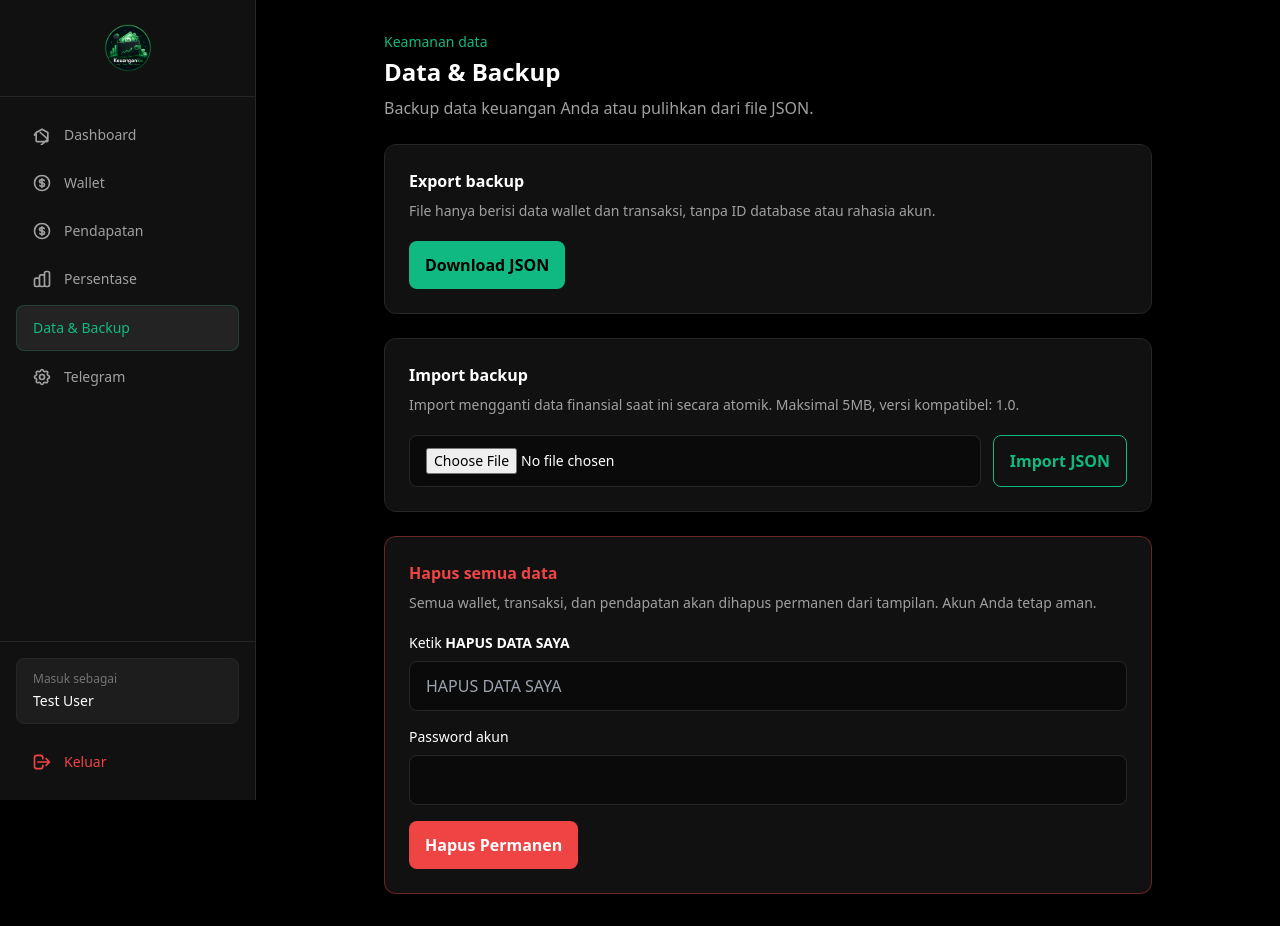
After one commit to nabsx/KeuanganKu, a Laravel app: page /data-backup in a window 1280 px wide. The commit adds this page. Run offline with Laravel 12, Linux system fonts and the light colour scheme; a user stored in the database is signed in; data comes from the database, SQL or seed files in the repository; some libraries are stand-ins or nearby versions.

Commit message:
feat: add DataBackupController and related functionality for backup and restore
Added new controller for data backup and restore operations, including export, import, and delete all data features.

Co-authored-by: Nabhaan Auryshafa Adhigana <145819532+nabsx@users.noreply.github.com>

```diff
--- /dev/null
+++ b/app/Http/Controllers/DataBackupController.php
@@ -0,0 +1,83 @@
+<?php
+
+namespace App\Http\Controllers;
+
+use App\Models\Wallet;
+use App\Models\WalletTransaction;
+use Illuminate\Http\RedirectResponse;
+use Illuminate\Http\Request;
+use Illuminate\Support\Facades\Auth;
+use Illuminate\Support\Facades\DB;
+use Illuminate\Support\Facades\Hash;
+use Illuminate\View\View;
+use Symfony\Component\HttpFoundation\StreamedResponse;
+
+class DataBackupController extends Controller
+{
+    private const VERSION = '1.0';
+
+    public function index(): View
+    {
+        return view('data-backup.index', ['hasPassword' => filled(Auth::user()->getAuthPassword())]);
+    }
+
+    public function export(): StreamedResponse
+    {
+        $user = Auth::user();
+        $wallets = $user->wallets()->with('transactions')->get()->map(fn (Wallet $wallet) => [
+            'wallet_name' => $wallet->name,
+            'description' => $wallet->description,
+            'color' => $wallet->color,
+            'percentage' => $wallet->allocation?->percentage,
+            'balance' => (float) $wallet->balance,
+            'transactions' => $wallet->transactions->map(fn (WalletTransaction $tx) => [
+                'amount' => (float) $tx->amount,
+                'balance_after' => (float) $tx->balance_after,
+                'type' => $tx->type,
+                'source' => $tx->source,
+                'description' => $tx->description,
+                'transaction_date' => optional($tx->transaction_date)->toDateString(),
+                'month' => $tx->month,
+                'year' => $tx->year,
+            ])->values(),
+        ])->values();
+
+        $payload = ['app' => 'Keuanganku', 'version' => self::VERSION, 'exported_at' => now()->toIso8601String(), 'user_id' => 'internal', 'wallets' => $wallets];
+        return response()->streamDownload(fn () => print(json_encode($payload, JSON_PRETTY_PRINT | JSON_UNESCAPED_UNICODE)), 'keuanganku-backup-'.now()->format('Y-m-d').'.json', ['Content-Type' => 'application/json']);
+    }
+
+    public function import(Request $request): RedirectResponse
+    {
+        $request->validate(['backup' => ['required', 'file', 'max:5120', 'mimetypes:application/json,text/plain']]);
+        $raw = file_get_contents($request->file('backup')->getRealPath());
+        $payload = json_decode($raw, true);
+        if (! is_array($payload) || ($payload['app'] ?? null) !== 'Keuanganku' || ($payload['version'] ?? null) !== self::VERSION || ! is_array($payload['wallets'] ?? null)) {
+            return back()->with('error', 'Backup tidak kompatibel.');
+        }
+        foreach ($payload['wallets'] as $wallet) {
+            if (! is_array($wallet) || ! is_string($wallet['wallet_name'] ?? null) || ! is_numeric($wallet['balance'] ?? null) || ! is_array($wallet['transactions'] ?? null)) return back()->with('error', 'Format backup tidak valid.');
+            foreach ($wallet['transactions'] as $tx) if (! is_array($tx) || ! in_array($tx['type'] ?? null, ['in', 'out'], true) || ! is_numeric($tx['amount'] ?? null)) return back()->with('error', 'Format transaksi backup tidak valid.');
+        }
+        try {
+            DB::transaction(function () use ($payload) {
+                $user = Auth::user();
+                $user->wallets()->withTrashed()->get()->each(fn (Wallet $wallet) => $wallet->transactions()->withTrashed()->forceDelete());
+                $user->wallets()->withTrashed()->forceDelete();
+                foreach ($payload['wallets'] as $data) {
+                    $wallet = $user->wallets()->create(['name' => $data['wallet_name'], 'description' => $data['description'] ?? null, 'color' => $data['color'] ?? null, 'balance' => $data['balance']]);
+                    foreach ($data['transactions'] as $tx) $wallet->transactions()->create(['user_id' => $user->id, 'type' => $tx['type'], 'amount' => $tx['amount'], 'balance_after' => $tx['balance_after'] ?? 0, 'source' => $tx['source'] ?? 'import', 'description' => $tx['description'] ?? null, 'transaction_date' => $tx['transaction_date'] ?? now()->toDateString(), 'month' => $tx['month'] ?? now()->month, 'year' => $tx['year'] ?? now()->year]);
+                }
+            });
+        } catch (\Throwable $e) { return back()->with('error', 'Import gagal dan seluruh perubahan dibatalkan.'); }
+        return back()->with('success', 'Backup berhasil diimpor.');
+    }
+
+    public function destroyAll(Request $request): RedirectResponse
+    {
+        $rules = ['confirmation' => ['required', 'in:HAPUS DATA SAYA']];
+        if (filled(Auth::user()->getAuthPassword())) $rules['password'] = ['required', 'current_password'];
+        $request->validate($rules);
+        DB::transaction(function () { $user = Auth::user(); $user->wallets()->get()->each(fn (Wallet $wallet) => $wallet->transactions()->delete()); $user->wallets()->delete(); $user->incomes()->delete(); });
+        return back()->with('success', 'Seluruh data finansial berhasil dihapus.');
+    }
+}
--- a/app/Models/Wallet.php
+++ b/app/Models/Wallet.php
@@ -5,13 +5,14 @@ namespace App\Models;
 use Illuminate\Database\Eloquent\Factories\HasFactory;
 use Illuminate\Database\Eloquent\Model;
 use Illuminate\Database\Eloquent\Relations\BelongsTo;
+use Illuminate\Database\Eloquent\SoftDeletes;
 use Illuminate\Database\Eloquent\Relations\HasMany;
 use Illuminate\Database\Eloquent\Relations\HasOne;
 use Illuminate\Support\Str;
 
 class Wallet extends Model
 {
-    use HasFactory;
+    use HasFactory, SoftDeletes;
 
     protected $fillable = [
         'user_id',
--- a/app/Models/WalletTransaction.php
+++ b/app/Models/WalletTransaction.php
@@ -5,9 +5,12 @@ namespace App\Models;
 use Illuminate\Database\Eloquent\Builder;
 use Illuminate\Database\Eloquent\Model;
 use Illuminate\Database\Eloquent\Relations\BelongsTo;
+use Illuminate\Database\Eloquent\SoftDeletes;
 
 class WalletTransaction extends Model
 {
+    use SoftDeletes;
+
     protected $fillable = [
         'wallet_id',
         'income_id',
--- /dev/null
+++ b/resources/views/data-backup/index.blade.php
@@ -0,0 +1,8 @@
+@extends('layouts.app')
+@section('title', 'Data & Backup')
+@section('content')
+<div class="max-w-3xl mx-auto space-y-6"><div><p class="text-accent text-sm">Keamanan data</p><h1 class="text-2xl font-bold mt-1">Data & Backup</h1><p class="text-text-secondary mt-2">Backup data keuangan Anda atau pulihkan dari file JSON.</p></div>
+<section class="bg-surface-secondary border border-border-light rounded-xl p-6"><h2 class="font-semibold">Export backup</h2><p class="text-text-secondary text-sm mt-2">File hanya berisi data wallet dan transaksi, tanpa ID database atau rahasia akun.</p><a href="{{ route('data-backup.export') }}" class="inline-block mt-5 px-4 py-3 rounded-lg bg-accent text-background font-semibold">Download JSON</a></section>
+<section class="bg-surface-secondary border border-border-light rounded-xl p-6"><h2 class="font-semibold">Import backup</h2><p class="text-text-secondary text-sm mt-2">Import mengganti data finansial saat ini secara atomik. Maksimal 5MB, versi kompatibel: 1.0.</p><form method="POST" action="{{ route('data-backup.import') }}" enctype="multipart/form-data" class="mt-5 flex flex-col sm:flex-row gap-3">@csrf<input name="backup" type="file" accept=".json,application/json" required class="flex-1 rounded-lg bg-surface border border-border-light px-4 py-3 text-sm"><button class="px-4 py-3 rounded-lg border border-accent text-accent font-semibold">Import JSON</button></form></section>
+<section class="bg-surface-secondary border border-error/40 rounded-xl p-6"><h2 class="font-semibold text-error">Hapus semua data</h2><p class="text-text-secondary text-sm mt-2">Semua wallet, transaksi, dan pendapatan akan dihapus permanen dari tampilan. Akun Anda tetap aman.</p><form method="POST" action="{{ route('data-backup.destroy-all') }}" class="mt-5 space-y-4" onsubmit="return confirm('Semua data finansial akan dihapus. Lanjutkan?')">@csrf @method('DELETE')<div><label class="block text-sm mb-2">Ketik <strong>HAPUS DATA SAYA</strong></label><input name="confirmation" required class="w-full rounded-lg bg-surface border border-border-light px-4 py-3" placeholder="HAPUS DATA SAYA"></div>@if($hasPassword)<div><label class="block text-sm mb-2">Password akun</label><input name="password" type="password" required class="w-full rounded-lg bg-surface border border-border-light px-4 py-3"></div>@endif<button class="px-4 py-3 rounded-lg bg-error text-white font-semibold">Hapus Permanen</button></form></section></div>
+@endsection
--- a/resources/views/layouts/app.blade.php
+++ b/resources/views/layouts/app.blade.php
@@ -74,6 +74,7 @@
             </svg>
             Persentase
         </a>
+        <a href="{{ route('data-backup.index') }}" class="flex items-center gap-3 px-4 py-3 rounded-lg text-sm font-medium transition {{ request()->routeIs('data-backup.*') ? 'bg-glass-light text-accent border border-accent border-opacity-20' : 'text-text-secondary hover:bg-glass hover:text-text-primary' }}">Data & Backup</a>
         <a href="{{ route('telegram.edit') }}" class="flex items-center gap-3 px-4 py-3 rounded-lg text-sm font-medium transition {{ request()->routeIs('telegram.*') ? 'bg-glass-light text-accent border border-accent border-opacity-20' : 'text-text-secondary hover:bg-glass hover:text-text-primary' }}">
             <svg class="w-5 h-5" fill="none" stroke="currentColor" viewBox="0 0 24 24">
                 <path stroke-linecap="round" stroke-linejoin="round" stroke-width="2" d="M10.325 4.317c.426-1.756 2.924-1.756 3.35 0a1.724 1.724 0 002.573 1.066c1.543-.94 3.31.826 2.37 2.37a1.724 1.724 0 001.065 2.572c1.756.426 1.756 2.924 0 3.35a1.724 1.724 0 00-1.066 2.573c.94 1.543-.826 3.31-2.37 2.37a1.724 1.724 0 00-2.572 1.065c-.426 1.756-2.924 1.756-3.35 0a1.724 1.724 0 00-2.573-1.066c-1.543.94-3.31-.826-2.37-2.37a1.724 1.724 0 00-1.065-2.572c-1.756-.426-1.756-2.924 0-3.35a1.724 1.724 0 001.066-2.573c-.94-1.543.826-3.31 2.37-2.37.996.608 2.296.07 2.572-1.065z"/>
@@ -121,6 +122,7 @@
             <a href="{{ route('wallets.index') }}" class="block px-4 py-3 rounded-lg text-sm font-medium transition {{ request()->routeIs('wallets.*') ? 'bg-glass-light text-accent' : 'text-text-secondary hover:bg-glass' }}">Wallet</a>
             <a href="{{ route('incomes.index') }}" class="block px-4 py-3 rounded-lg text-sm font-medium transition {{ request()->routeIs('incomes.*') ? 'bg-glass-light text-accent' : 'text-text-secondary hover:bg-glass' }}">Pendapatan</a>
             <a href="{{ route('allocations.edit') }}" class="block px-4 py-3 rounded-lg text-sm font-medium transition {{ request()->routeIs('allocations.*') ? 'bg-glass-light text-accent' : 'text-text-secondary hover:bg-glass' }}">Persentase</a>
+            <a href="{{ route('data-backup.index') }}" class="block px-4 py-3 rounded-lg text-sm font-medium transition {{ request()->routeIs('data-backup.*') ? 'bg-glass-light text-accent' : 'text-text-secondary hover:bg-glass' }}">Data & Backup</a>
             <a href="{{ route('telegram.edit') }}" class="block px-4 py-3 rounded-lg text-sm font-medium transition {{ request()->routeIs('telegram.*') ? 'bg-glass-light text-accent' : 'text-text-secondary hover:bg-glass' }}">Telegram</a>
             <div class="my-4 border-t border-border-light pt-4">
                 <p class="text-xs text-text-tertiary px-4 mb-2">Masuk sebagai</p>
--- a/resources/views/wallets/show.blade.php
+++ b/resources/views/wallets/show.blade.php
@@ -18,6 +18,7 @@
     <div class="w-full md:w-auto md:text-right bg-surface-secondary border border-border-light rounded-2xl p-6 shadow-glass">
         <p class="text-text-tertiary text-sm mb-1">Saldo Saat Ini</p>
         <p class="text-3xl font-bold text-accent mb-4">Rp {{ number_format($wallet->balance, 0, ',', '.') }}</p>
+        <a href="{{ route('deposits.create', $wallet) }}" class="inline-flex items-center gap-2 bg-accent hover:bg-accent-dark text-background text-sm font-semibold px-4 py-2 rounded-lg transition mr-2">Tambah Dana</a>
         <a href="{{ route('transactions.create', $wallet) }}" class="inline-flex items-center gap-2 bg-error hover:bg-red-700 text-white text-sm font-semibold px-4 py-2 rounded-lg transition">
             <svg class="w-4 h-4" fill="none" stroke="currentColor" viewBox="0 0 24 24">
                 <path stroke-linecap="round" stroke-linejoin="round" stroke-width="2" d="M12 4v16m8-8H4"/>
--- a/routes/web.php
+++ b/routes/web.php
@@ -2,6 +2,7 @@
 
 use App\Http\Controllers\Auth\AuthController;
 use App\Http\Controllers\DashboardController;
+use App\Http\Controllers\DataBackupController;
 use App\Http\Controllers\IncomeController;
 use App\Http\Controllers\ManualTransactionController;
 use App\Http\Controllers\MonthlyReportController;
@@ -45,6 +46,13 @@ Route::middleware('auth')->group(function () {
     Route::get('/wallets/{wallet}', [WalletController::class, 'show'])->name('wallets.show');
     Route::get('/wallets/{wallet}/transaksi-keluar', [ManualTransactionController::class, 'create'])->name('transactions.create');
     Route::post('/wallets/{wallet}/transaksi-keluar', [ManualTransactionController::class, 'store'])->name('transactions.store');
+    Route::get('/wallets/{wallet}/tambah-dana', [ManualTransactionController::class, 'depositCreate'])->name('deposits.create');
+    Route::post('/wallets/{wallet}/tambah-dana', [ManualTransactionController::class, 'deposit'])->name('deposits.store');
+
+    Route::get('/data-backup', [DataBackupController::class, 'index'])->name('data-backup.index');
+    Route::get('/data-backup/export', [DataBackupController::class, 'export'])->name('data-backup.export');
+    Route::post('/data-backup/import', [DataBackupController::class, 'import'])->name('data-backup.import');
+    Route::delete('/data-backup/all', [DataBackupController::class, 'destroyAll'])->name('data-backup.destroy-all');
 
     Route::get('/pendapatan', [IncomeController::class, 'index'])->name('incomes.index');
     Route::get('/pendapatan/tambah', [IncomeController::class, 'create'])->name('incomes.create');
```
Also changed, not shown: app/Http/Controllers/ManualTransactionController.php (+20 -0 lines), app/Http/Requests/StoreWalletDepositRequest.php (added, +19 -0 lines), resources/views/transactions/deposit.blade.php (added, +10 -0 lines), database/migrations/2026_08_05_000001_add_soft_deletes_to_financial_data.php (added).
